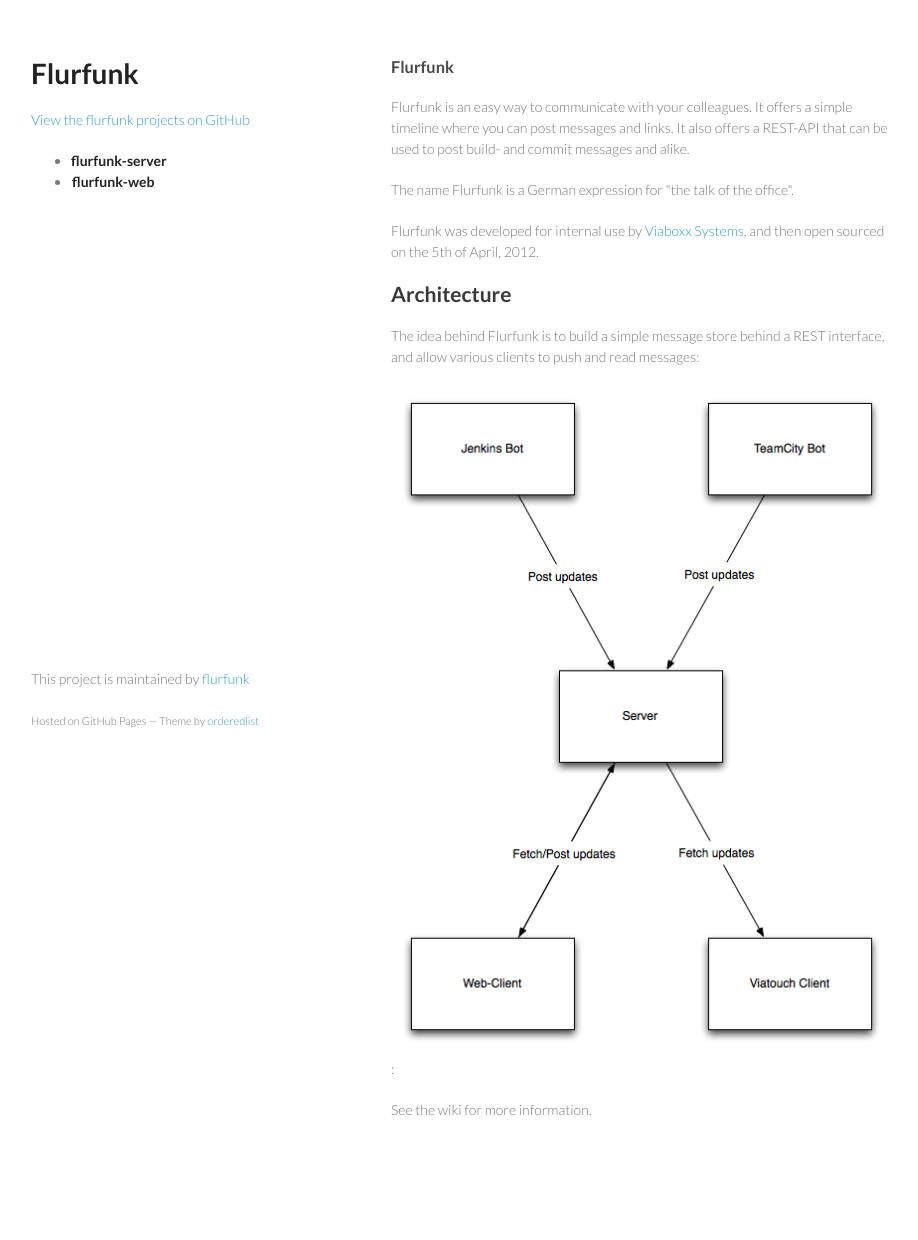
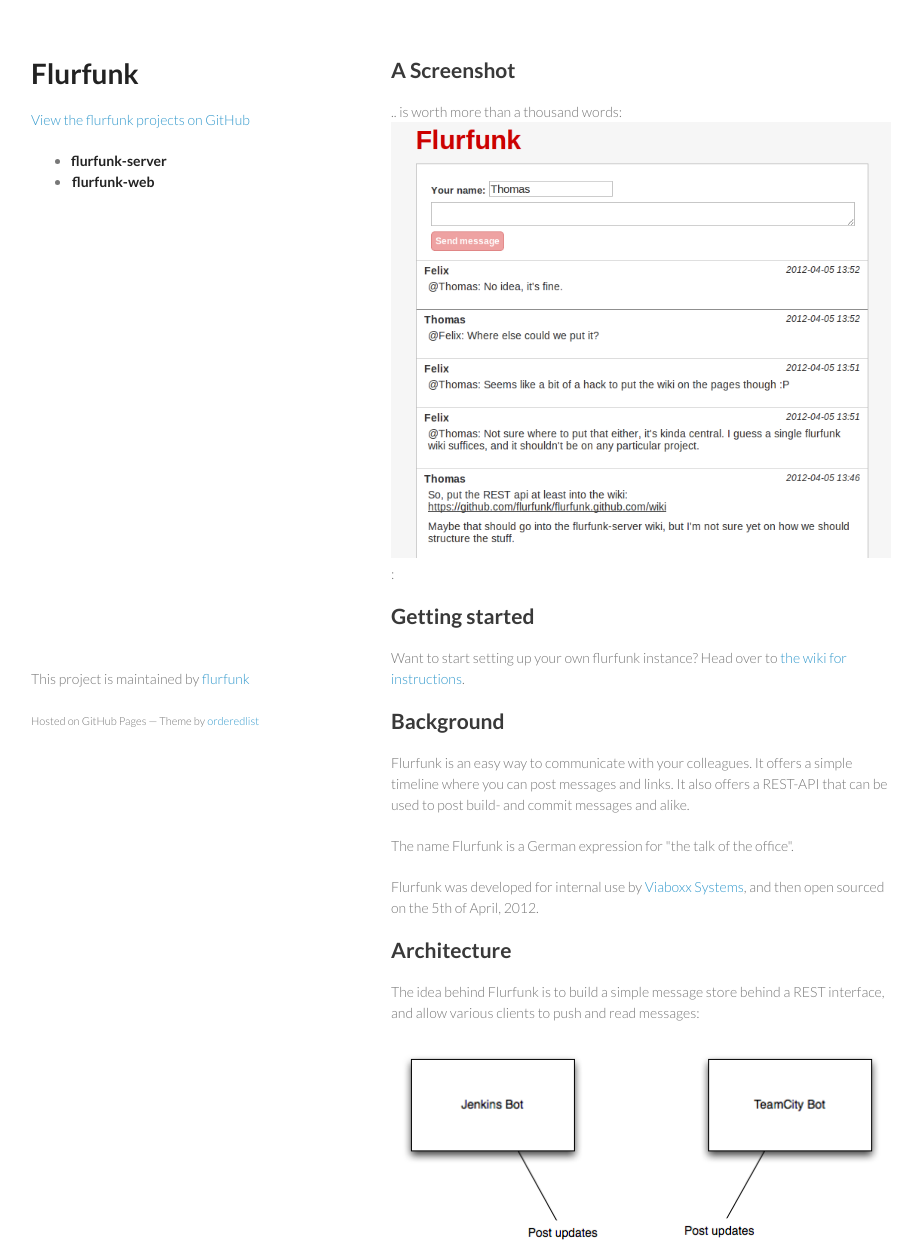
Before and after one commit to flurfunk/flurfunk.github.com, a plain HTML site: page index.html in a window 1280 px wide. Shown: the top 1240 px of the page, without its empty margins (179-1097 px from the left). Before the commit the page ends 1190 px from the top, so only its background shows below. Drawn offline with Linux system fonts and the light colour scheme.

Commit message:
Link to getting started. Screenshot.

```diff
--- a/index.html
+++ b/index.html
@@ -24,7 +24,17 @@
         </ul>
       </header>
       <section>
-        <h3>Flurfunk</h3>
+      <h2>A Screenshot</h2>
+.. is worth more than a thousand words:
+<p><img src="images/flurfunk-screenshot.png" alt="Flurfunk screenshot">:</p>
+
+
+      <h2>Getting started</h2>
+<p>
+Want to start setting up your own flurfunk instance? Head over to <a href="https://github.com/flurfunk/flurfunk.github.com/wiki/">the wiki for instructions</a>.
+</p>
+
+      <h2>Background</h2>
 
 <p>Flurfunk is an easy way to communicate with your colleagues. It offers a simple timeline where you can post messages and links. It also offers a REST-API that can be used to post build- and commit messages and alike.</p>
 
@@ -36,9 +46,9 @@
 
 <p>The idea behind Flurfunk is to build a simple message store behind a REST interface, and allow various clients to push and read messages:</p>
 
-<p><img src="https://github.com/flurfunk/flurfunk.github.com/raw/master/images/flurfunk-architecture.png" alt="Flurfunk architecture">:</p>
+<p><img src="images/flurfunk-architecture.png" alt="Flurfunk architecture">:</p>
 
-<p>See the wiki for more information.</p>
+<p>See <a href="https://github.com/flurfunk/flurfunk.github.com/wiki/">the wiki</a> for more information.</p>
       </section>
       <footer>
         <p>This project is maintained by <a href="https://github.com/flurfunk">flurfunk</a></p>
```
Also changed, not shown: images/flurfunk-screenshot.png (added).
